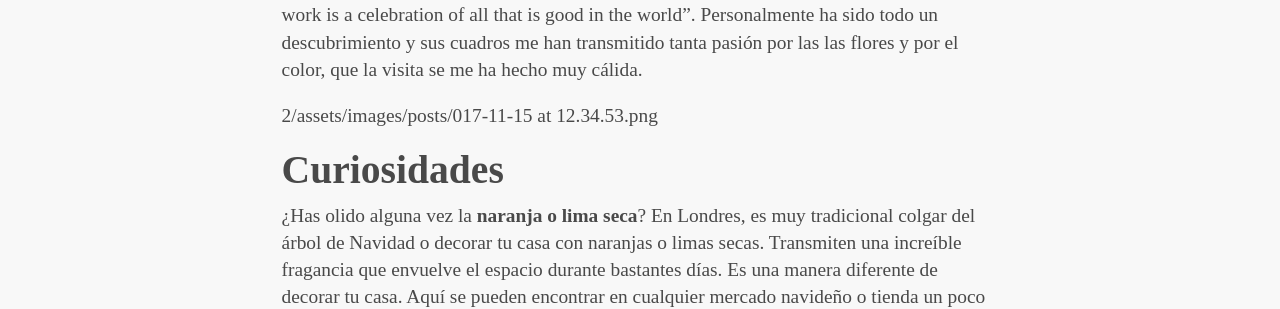
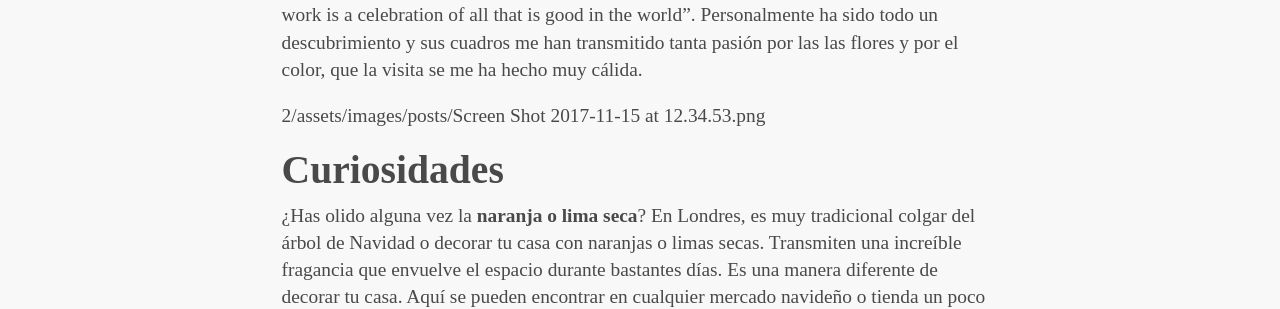
Before and after one commit to keyvanakbary/ramosilvestre.com, a Jekyll site: the page built from src/_posts/2017-11-08-mercado-navideno-en-londres.md, in a window 1280 px wide and 900 px high, scrolled down 1480 px. Shown: the part 155-464 px from the top of the window. Built offline with Jekyll 4.4.1, drawn with Linux system fonts in a browser that asks for light colours; some web fonts are replaced.

Commit message:
Update 2017-11-08-mercado-navideno-en-londres.md

```diff
--- a/src/_posts/2017-11-08-mercado-navideno-en-londres.md
+++ b/src/_posts/2017-11-08-mercado-navideno-en-londres.md
@@ -14,7 +14,7 @@ Es un mercado navideño situado en el centro de Londres, que este año se realiz
 
 Pero también aquí se exponía arte, en concreto la colección de **Yvonne Coomber** una artista que refleja en cuadros **la naturaleza, las flores, el campo**... desde una manera brillante, vibrante, mágica y arriesgada. Ella lo define como: “Painting for me is a love affair. My work is a celebration of all that is good in the world”. Personalmente ha sido todo un descubrimiento y sus cuadros me han transmitido tanta pasión por las las flores y por el color, que la visita se me ha hecho muy cálida.
 
-2/assets/images/posts/017-11-15 at 12.34.53.png
+2/assets/images/posts/Screen Shot 2017-11-15 at 12.34.53.png
 
 ## Curiosidades
 
```
